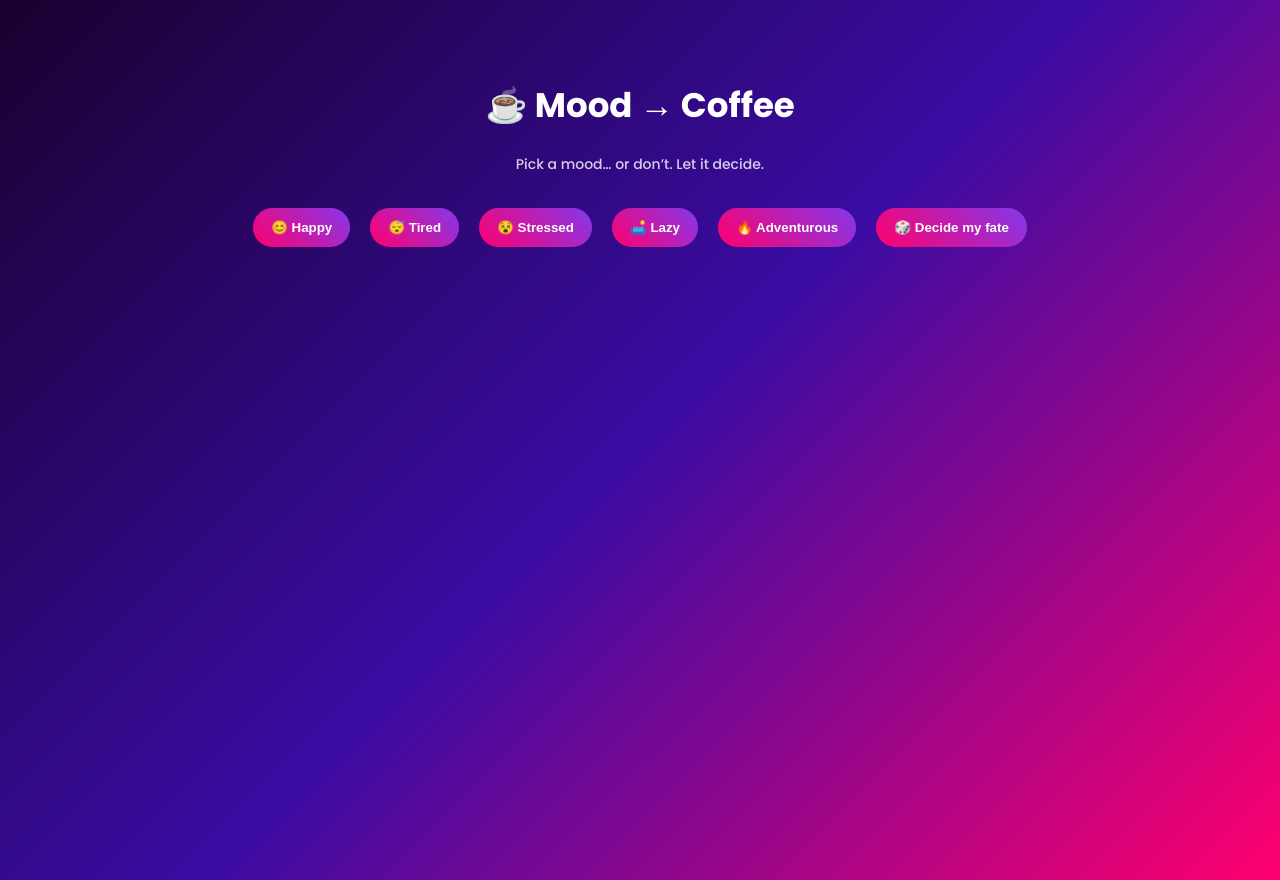
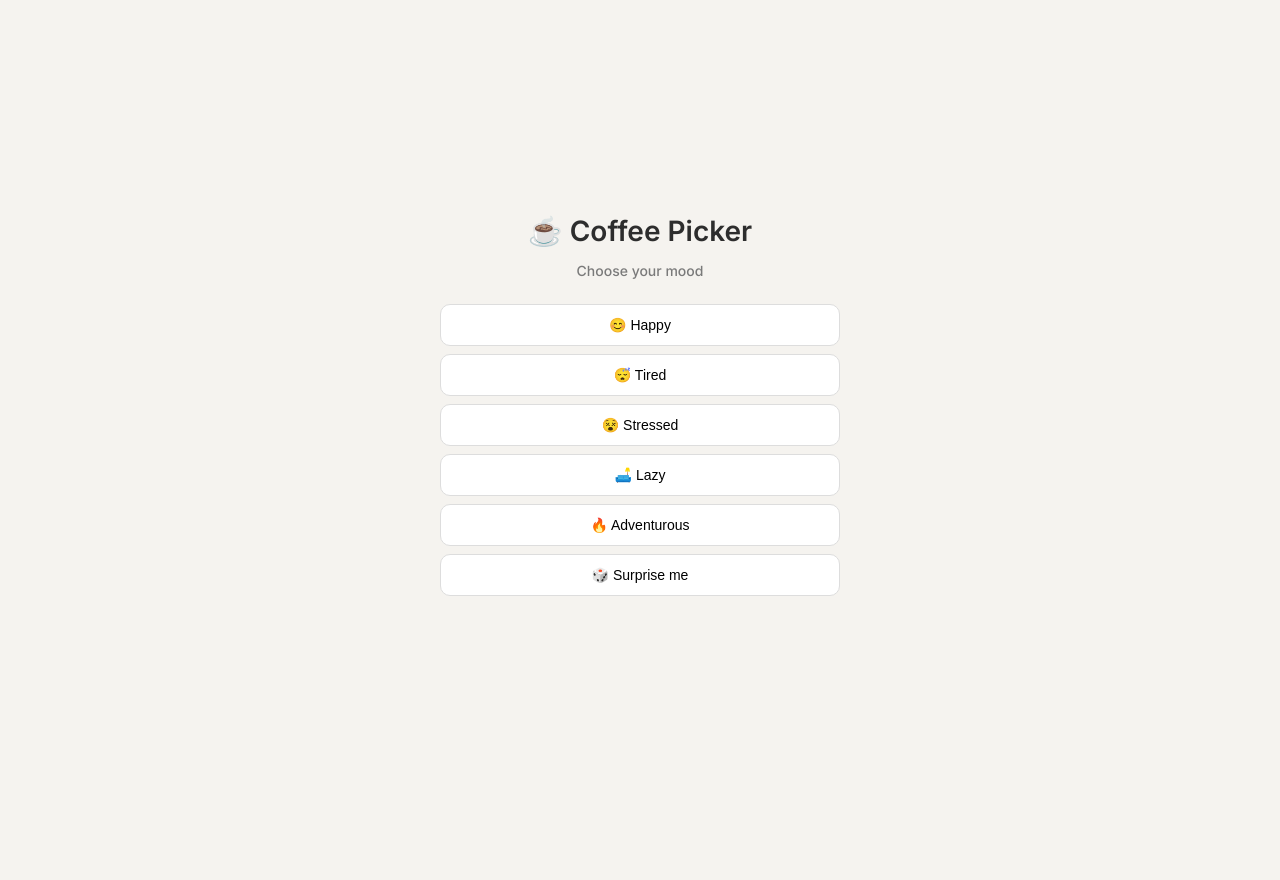
Before and after one commit to ishikarohira/coffee-ai-app, a Flask app: page / in a window 1280 px wide. After the commit the page ends 596 px from the top, so only its background shows below. Run offline with Flask 3, Linux system fonts and the light colour scheme.

Commit message:
minimal UI redesign

```diff
--- a/templates/index.html
+++ b/templates/index.html
@@ -2,90 +2,88 @@
 <html lang="en">
 <head>
     <meta charset="UTF-8">
-    <title>Coffee AI ☕</title>
-    <link href="https://fonts.googleapis.com/css2?family=Poppins:wght@300;500;700&display=swap" rel="stylesheet">
+    <title>Coffee Mood ☕</title>
+    <link href="https://fonts.googleapis.com/css2?family=Inter:wght@300;500;600&display=swap" rel="stylesheet">
 
     <style>
         body {
             margin: 0;
-            font-family: 'Poppins', sans-serif;
-            background: linear-gradient(135deg, #1a002f, #3a0ca3, #ff006e);
-            color: white;
-            text-align: center;
-            min-height: 100vh;
+            font-family: 'Inter', sans-serif;
+            background: #f5f3ef;
+            color: #2d2d2d;
+            display: flex;
+            justify-content: center;
+            align-items: center;
+            height: 100vh;
         }
 
         .container {
-            margin-top: 80px;
+            text-align: center;
+            max-width: 400px;
+            width: 90%;
         }
 
         h1 {
-            font-size: 34px;
+            font-size: 28px;
+            margin-bottom: 5px;
         }
 
         .tagline {
-            opacity: 0.8;
             font-size: 14px;
+            color: #7a7a7a;
             margin-bottom: 25px;
         }
 
         button {
-            margin: 8px;
-            padding: 12px 18px;
-            border: none;
-            border-radius: 25px;
+            display: block;
+            width: 100%;
+            margin: 8px 0;
+            padding: 12px;
+            border-radius: 10px;
+            border: 1px solid #ddd;
+            background: white;
             cursor: pointer;
-            background: linear-gradient(45deg, #ff006e, #8338ec);
-            color: white;
-            font-weight: bold;
+            font-size: 14px;
             transition: all 0.2s ease;
         }
 
         button:hover {
-            transform: scale(1.08);
-            box-shadow: 0 0 20px rgba(255, 0, 200, 0.6);
+            background: #f0ebe5;
         }
 
         .result {
-            margin: 30px auto;
-            padding: 25px;
-            border-radius: 20px;
-            width: 320px;
-            background: rgba(255,255,255,0.1);
-            backdrop-filter: blur(15px);
-            box-shadow: 0 0 40px rgba(255, 0, 200, 0.4);
-            animation: fadeIn 0.6s ease;
+            margin-top: 25px;
+            padding: 20px;
+            border-radius: 12px;
+            background: white;
+            border: 1px solid #e5e5e5;
+            text-align: left;
         }
 
         .coffee-name {
-            font-size: 22px;
-            font-weight: bold;
-            margin-bottom: 10px;
+            font-weight: 600;
+            font-size: 18px;
+            margin-bottom: 8px;
         }
 
         .coffee-recipe {
             font-size: 14px;
-            opacity: 0.9;
+            color: #555;
         }
 
         .extra-line {
             margin-top: 10px;
             font-size: 12px;
-            opacity: 0.7;
+            color: #888;
             font-style: italic;
-        }
-
-        @keyframes fadeIn {
-            from { opacity: 0; transform: translateY(10px);}
-            to { opacity: 1; transform: translateY(0);}
         }
     </style>
 </head>
 <body>
 
 <div class="container">
-    <h1>☕ Mood → Coffee</h1>
-    <p class="tagline">Pick a mood… or don’t. Let it decide.</p>
+    <h1>☕ Coffee Picker</h1>
+    <p class="tagline">Choose your mood</p>
 
     <form method="POST">
         <button name="mood" value="happy">😊 Happy</button>
@@ -93,55 +91,19 @@
         <button name="mood" value="stressed">😵 Stressed</button>
         <button name="mood" value="lazy">🛋️ Lazy</button>
         <button name="mood" value="adventurous">🔥 Adventurous</button>
-        <button name="surprise" value="true">🎲 Decide my fate</button>
+        <button name="surprise" value="true">🎲 Surprise me</button>
     </form>
 
     {% if coffee %}
     <div class="result">
-        <div class="coffee-name" id="coffeeName"></div>
-        <div class="coffee-recipe" id="coffeeRecipe"></div>
-        <p class="extra-line" id="extraLine"></p>
+        <div class="coffee-name">{{ coffee.name }}</div>
+        <div class="coffee-recipe">{{ coffee.recipe }}</div>
+        <p class="extra-line">
+            Small decisions matter more than they should.
+        </p>
     </div>
     {% endif %}
 </div>
 
-<script>
-    const name = "{{ coffee.name if coffee else '' }}";
-    const recipe = "{{ coffee.recipe if coffee else '' }}";
-
-    const lines = [
-        "You didn’t plan this. Now you’re making it.",
-        "This feels like a bad idea. Do it anyway.",
-        "You came for answers. You got caffeine.",
-        "This was inevitable.",
-        "You’re not in control anymore ☕"
-    ];
-
-    const randomLine = lines[Math.floor(Math.random() * lines.length)];
-
-    function typeEffect(element, text, speed=30) {
-        let i = 0;
-        function typing() {
-            if (i < text.length) {
-                element.innerHTML += text.charAt(i);
-                i++;
-                setTimeout(typing, speed);
-            }
-        }
-        typing();
-    }
-
-    window.onload = function() {
-        if(name){
-            typeEffect(document.getElementById("coffeeName"), name, 40);
-            setTimeout(() => {
-                typeEffect(document.getElementById("coffeeRecipe"), recipe, 20);
-            }, 500);
-
-            document.getElementById("extraLine").innerText = randomLine;
-        }
-    }
-</script>
-
 </body>
 </html>
```
